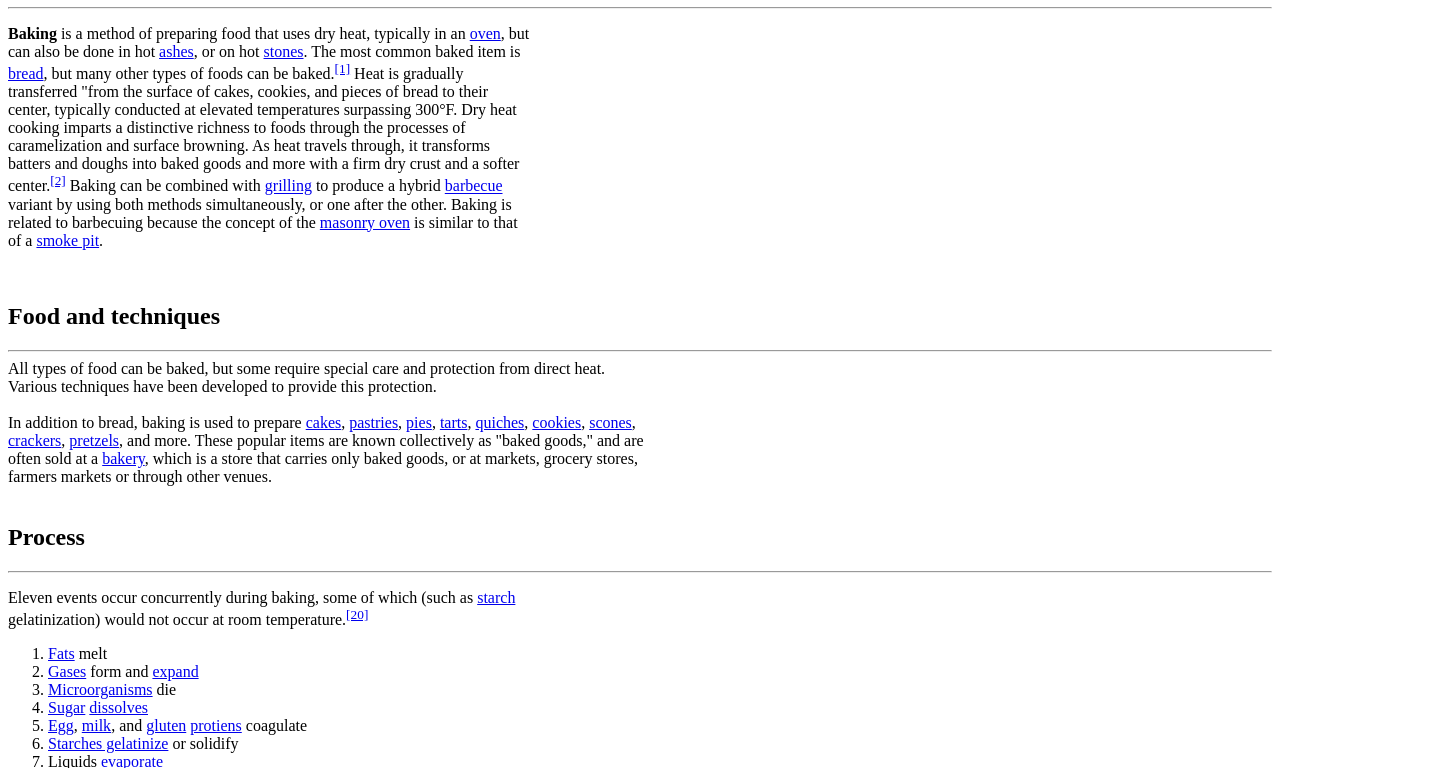
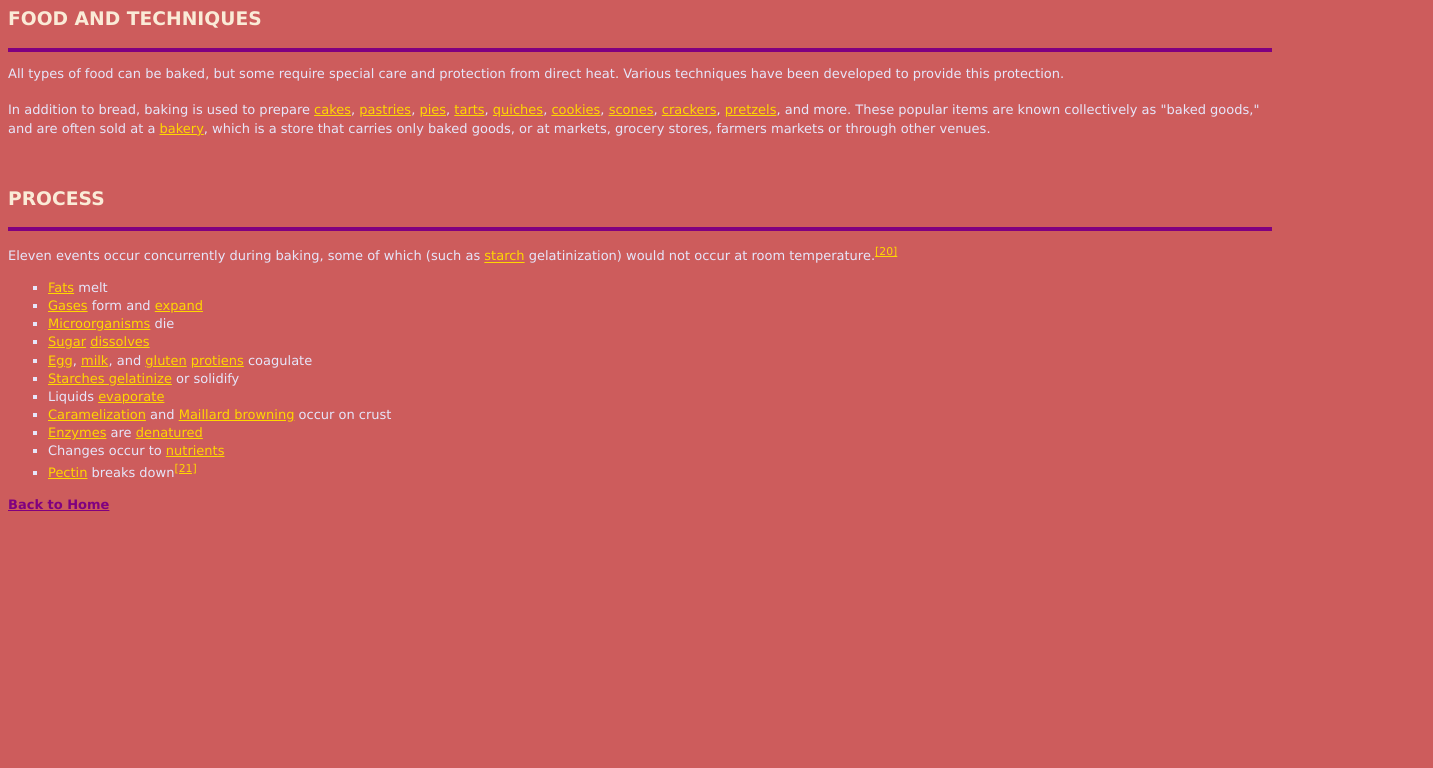
Before and after one commit to Jperez939/jperez939.github.io, a plain HTML site: page entry-2/index.html in a window 1280 px wide. Shown: the part 435-1203 px from the top of the page, 1433 px wide, since content can reach past the window. After the commit the page ends 957 px from the top, so only its background shows below. Drawn offline with Linux system fonts and the light colour scheme.

Commit message:
sept.12 updates

```diff
--- a/entry-2/index.html
+++ b/entry-2/index.html
@@ -14,45 +14,47 @@
     </head>
 
     <body>
-        <img src="various baked goods.jpg">
+        <img class="mainimage" src="various baked goods.jpg">
 
-        <h1>Baking</h1>
+        <br><br>
+
+        <h1>BAKING</h1>
 
         <hr>
 
-        <p><b>Baking</b> is a method of preparing food that uses dry heat, typically in an <a href="https://en.wikipedia.org/wiki/Oven">oven</a>, but<br>can
-            also be done in hot <a href="https://en.wikipedia.org/wiki/Ash">ashes</a>, or on hot <a href="https://en.wikipedia.org/wiki/Baking_stone">stones</a>. The most common baked item is<br><a href="https://en.wikipedia.org/wiki/Bread">bread</a>,
-            but many other types of foods can be baked.<sup><a href="https://en.wikipedia.org/wiki/Baking#cite_note-1">[1]</a></sup> Heat is gradually<br>transferred
-            "from the surface of cakes, cookies, and pieces of bread to their<br>center,
-            typically conducted at elevated temperatures surpassing 300°F. Dry heat<br>cooking
-            imparts a distinctive richness to foods through the processes of<br>caramelization
-            and surface browning. As heat travels through, it transforms<br>batters
-            and doughs into baked goods and more with a firm dry crust and a softer<br>center.<sup><a href="https://en.wikipedia.org/wiki/Baking#cite_note-Figoni-2">[2]</a></sup>
-            Baking can be combined with <a href="https://en.wikipedia.org/wiki/Grilling">grilling</a> to produce a hybrid <a href="https://en.wikipedia.org/wiki/Barbecue">barbecue</a><br>variant by using both
-            methods simultaneously, or one after the other. Baking is<br>related to
+        <p class="bakinginfo"><b>Baking</b> is a method of preparing food that uses dry heat, typically in an <a href="https://en.wikipedia.org/wiki/Oven">oven</a>, but can
+            also be done in hot <a href="https://en.wikipedia.org/wiki/Ash">ashes</a>, or on hot <a href="https://en.wikipedia.org/wiki/Baking_stone">stones</a>. The most common baked item is <a href="https://en.wikipedia.org/wiki/Bread">bread</a>,
+            but many other types of foods can be baked.<sup><a href="https://en.wikipedia.org/wiki/Baking#cite_note-1">[1]</a></sup> Heat is gradually transferred
+            "from the surface of cakes, cookies, and pieces of bread to their center,
+            typically conducted at elevated temperatures surpassing 300°F. Dry heat cooking
+            imparts a distinctive richness to foods through the processes of caramelization
+            and surface browning. As heat travels through, it transforms batters
+            and doughs into baked goods and more with a firm dry crust and a softer center.<sup><a href="https://en.wikipedia.org/wiki/Baking#cite_note-Figoni-2">[2]</a></sup>
+            Baking can be combined with <a href="https://en.wikipedia.org/wiki/Grilling">grilling</a> to produce a hybrid <a href="https://en.wikipedia.org/wiki/Barbecue">barbecue</a> variant by using both
+            methods simultaneously, or one after the other. Baking is related to
             barbecuing because the concept of the <a href="https://en.wikipedia.org/wiki/Masonry_oven">masonry oven</a> is similar to that<br>of a <a href="https://en.wikipedia.org/wiki/Smoking_(cooking)">smoke pit</a>.</p>
 
         <script src="" async defer></script>
         <br>
-        <h2>Food and techniques</h2>
+        <h3 class="subheading">FOOD AND TECHNIQUES</h3>
 
         <hr>
 
-        All types of food can be baked, but some require special care and protection from direct heat.<br>
+        <p class="bakinginfo">All types of food can be baked, but some require special care and protection from direct heat.
         Various techniques have been developed to provide this protection.<br><br>
-        In addition to bread, baking is used to prepare <a href="https://en.wikipedia.org/wiki/Cake">cakes</a>, <a href="https://en.wikipedia.org/wiki/Pastry">pastries</a>, <a href="https://en.wikipedia.org/wiki/Pie">pies</a>, <a href="https://en.wikipedia.org/wiki/Tart">tarts</a>, <a href="https://en.wikipedia.org/wiki/Quiche">quiches</a>, <a href="https://en.wikipedia.org/wiki/Cookie">cookies</a>, <a href="https://en.wikipedia.org/wiki/Scone">scones</a>,<br>
-        <a href="https://en.wikipedia.org/wiki/Cracker_(food)">crackers</a>, <a href="https://en.wikipedia.org/wiki/Pretzel">pretzels</a>, and more. These popular items are known collectively as "baked goods," and are<br>
-        often sold at a <a href="https://en.wikipedia.org/wiki/Bakery">bakery</a>, which is a store that carries only baked goods, or at markets, grocery stores,<br>
-        farmers markets or through other venues.
+        In addition to bread, baking is used to prepare <a href="https://en.wikipedia.org/wiki/Cake">cakes</a>, <a href="https://en.wikipedia.org/wiki/Pastry">pastries</a>, <a href="https://en.wikipedia.org/wiki/Pie">pies</a>, <a href="https://en.wikipedia.org/wiki/Tart">tarts</a>, <a href="https://en.wikipedia.org/wiki/Quiche">quiches</a>, <a href="https://en.wikipedia.org/wiki/Cookie">cookies</a>, <a href="https://en.wikipedia.org/wiki/Scone">scones</a>,
+        <a href="https://en.wikipedia.org/wiki/Cracker_(food)">crackers</a>, <a href="https://en.wikipedia.org/wiki/Pretzel">pretzels</a>, and more. These popular items are known collectively as "baked goods," and are
+        often sold at a <a href="https://en.wikipedia.org/wiki/Bakery">bakery</a>, which is a store that carries only baked goods, or at markets, grocery stores,
+        farmers markets or through other venues.</p>
 
-        <br><br>
-        <h2>Process</h2>
+        <br>
+        <h3 class="subheading">PROCESS</h3>
         <hr>
 
-        <p>Eleven events occur concurrently during baking, some of which (such as <a href="https://en.wikipedia.org/wiki/Starch">starch</a><br>
+        <p class="bakinginfo">Eleven events occur concurrently during baking, some of which (such as <a href="https://en.wikipedia.org/wiki/Starch">starch</a>
             gelatinization) would not occur at room temperature.<sup><a href="https://en.wikipedia.org/wiki/Baking#cite_note-FOOTNOTEFigoni201138-20">[20]</a></sup></p>
 
-        <ol>
+        <ol class="bakinginfo">
             <li><a href="https://en.wikipedia.org/wiki/Fat">Fats</a> melt</li>
             <li><a href="https://en.wikipedia.org/wiki/Gas">Gases</a> form and <a href="https://en.wikipedia.org/wiki/Thermal_expansion#Isobaric_expansion_in_ideal_gases">expand</a></li>
             <li><a href="https://en.wikipedia.org/wiki/Microorganism">Microorganisms</a> die</li>
@@ -66,7 +68,7 @@
             <li><a href="https://en.wikipedia.org/wiki/Pectin">Pectin</a> breaks down<sup><a href="https://en.wikipedia.org/wiki/Baking#cite_note-FOOTNOTEFigoni2011ch.3_pp.38_''ff''-21">[21]</a></sup></li>
         </ol>
 
-        <a href="../index.html">Back to Home</a>
+        <a id="backtohome" href="../index.html" class="bakinginfo">Back to Home</a>
 
 
     </body>
--- a/entry-2/style.css
+++ b/entry-2/style.css
@@ -0,0 +1,45 @@
+html{
+    background-color: indianred;
+}
+
+h1{
+    color: antiquewhite;
+    font-family: Verdana, Geneva, Tahoma, sans-serif;
+    font-variant: small-caps;
+}
+
+.subheading{
+    color: antiquewhite;
+    font-family: Verdana, Geneva, Tahoma, sans-serif;
+    font-variant: small-caps;
+}
+
+.bakinginfo{
+    font-family: Verdana, Geneva, Tahoma, sans-serif;
+    font-size: 13px;
+    list-style-type: square;
+    color: lavender;
+    line-height: 1.4;
+}
+
+a{
+    color:gold
+}
+
+#backtohome{
+    color: purple;
+    font-weight: bold;
+}
+
+hr{
+    background-color: purple;
+    border: none;
+    height: 4px;
+}
+
+.mainimage{
+    width: 1425px;
+    height: 150px;
+    object-fit: cover;
+    object-position: center;
+}
```
Also changed, not shown: entry-1/index.html (+3 -3 lines).
